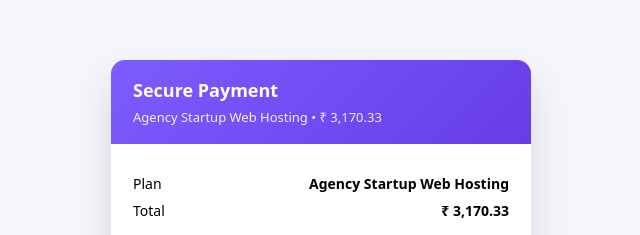
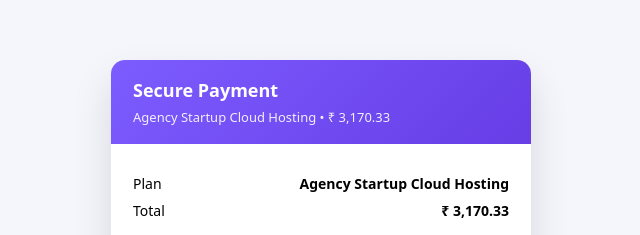
Before and after one commit to gurukulclassestech/sapm, a plain HTML site: page index.htm in a window 1280 px wide. Shown: the top 235 px of the page, 319-959 px from the left. Drawn offline with Linux system fonts and the light colour scheme.

Commit message:
Update index.htm

```diff
--- a/index.htm
+++ b/index.htm
@@ -136,9 +136,9 @@ small{color:#6b7280}
 <script>
 // Read plan & price from URL
 // Example:
-// payment.html?plan=Agency%20Startup%20Web%20Hosting&price=%E2%82%B9%203,299.00
+// payment.html?plan=Agency%20Startup%20Cloud%20Hosting&price=%E2%82%B9%203,299.00
 const q = new URLSearchParams(window.location.search);
-const plan = q.get("plan") || "Agency Startup Web Hosting";
+const plan = q.get("plan") || "Agency Startup Cloud Hosting";
 const price = q.get("price") || "₹ 3,170.33";
 
 planName.innerText = plan;
```
